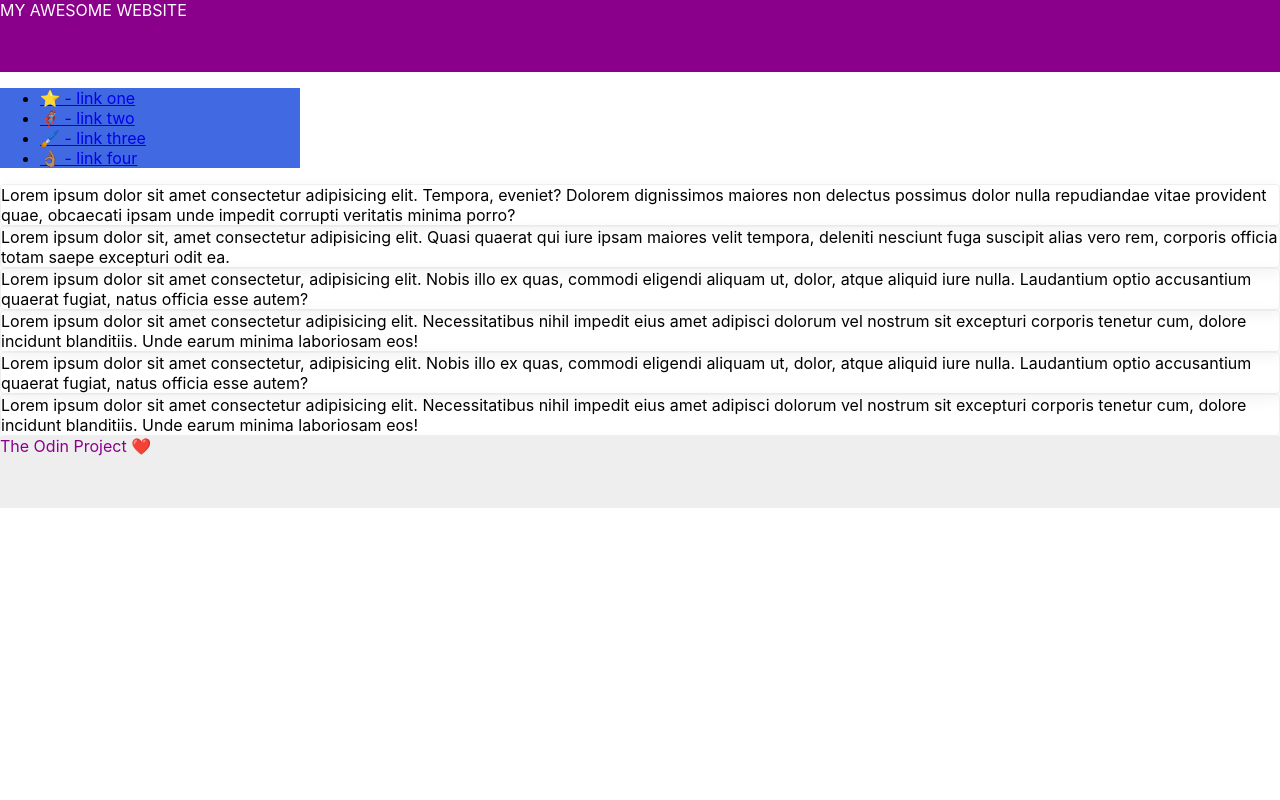
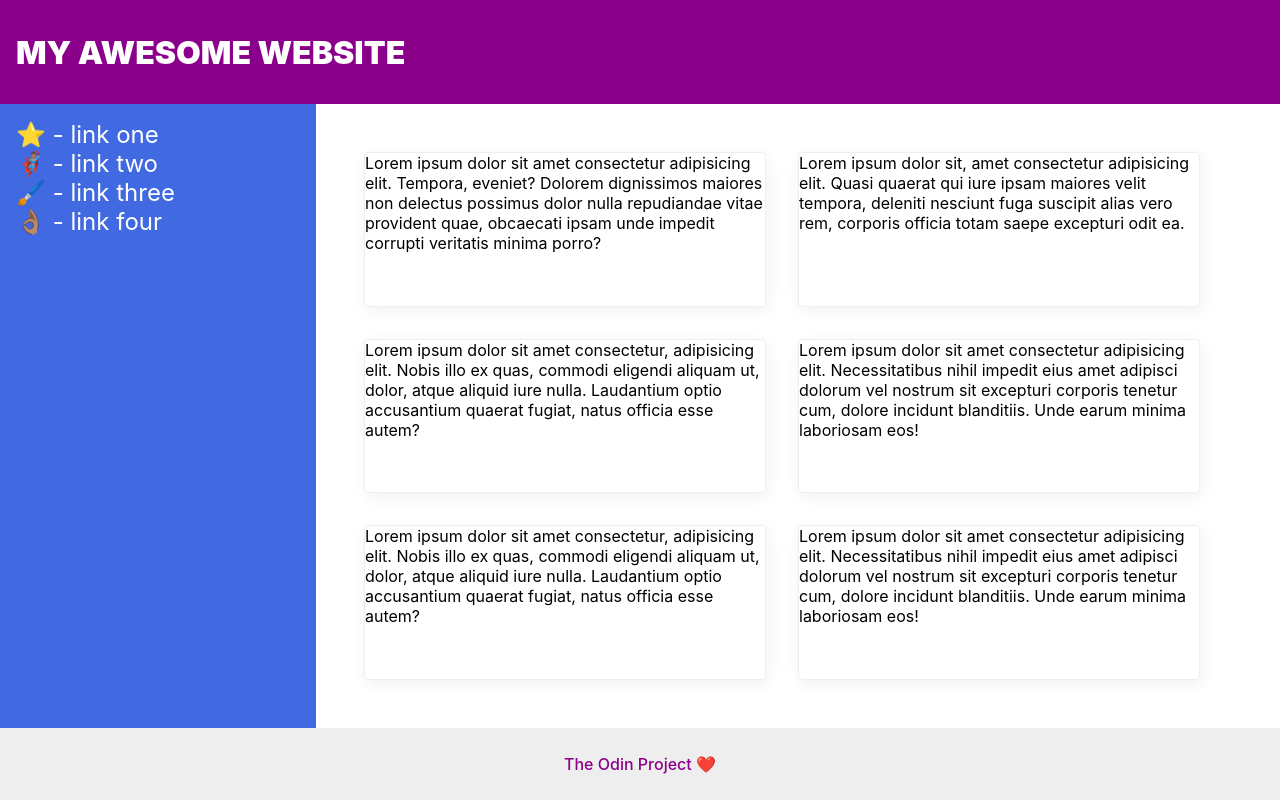
Before and after one commit to EricNgor/Odin, a plain HTML site: page css-exercises-main/flex/07-flex-layout-2/index.html in a window 1280 px wide. Drawn offline with Linux system fonts and the light colour scheme.

Commit message:
css flex

```diff
--- a/css-exercises-main/flex/01-flex-center/style.css
+++ b/css-exercises-main/flex/01-flex-center/style.css
@@ -3,6 +3,9 @@
   border: 4px solid midnightblue;
   width: 400px;
   height: 300px;
+  display: flex;
+  justify-content: center;
+  align-items: center;
 }
 
 .box {
@@ -12,4 +15,5 @@
   border: 6px solid maroon;
   width: 80px;
   height: 80px;
+
 }
--- a/css-exercises-main/flex/02-flex-header/style.css
+++ b/css-exercises-main/flex/02-flex-header/style.css
@@ -1,6 +1,10 @@
 .header  {
   font-family: monospace;
   background: papayawhip;
+  display: flex;
+  align-items: center;
+  justify-content: space-between;
+  padding: 20px;
 }
 
 .logo {
@@ -14,6 +18,9 @@
 ul {
   /* this removes the dots on the list items*/
   list-style-type: none;
+  display: flex;
+  padding-left: 0px;
+  gap: 10px;
 }
 
 a {
--- a/css-exercises-main/flex/03-flex-header-2/style.css
+++ b/css-exercises-main/flex/03-flex-header-2/style.css
@@ -1,6 +1,8 @@
 /* this is some magical font-importing.
 you'll learn about it later. */
 @import url('https://fonts.googleapis.com/css2?family=Besley:ital,wght@0,400;1,900&display=swap');
+
+/* Encountered strange error that caused page to flicker when using inspect elemennt in browser, even when substituting code with solution */
 
 body {
   margin: 0;
@@ -46,3 +48,29 @@ a {
 ul {
   list-style-type: none;
 }
+
+li {
+  list-style: none;
+}
+
+/* SOLUTION */
+
+.header {
+  display: flex;
+  justify-content: space-between;
+  align-items: center;
+  padding: 8px;
+}
+
+ul {
+  display: flex;
+  margin: 0;
+  padding: 0;
+  gap: 16px;
+}
+
+.left, .right {
+  display: flex;
+  align-items: center;
+  gap: 16px;
+}
--- a/css-exercises-main/flex/05-flex-modal/style.css
+++ b/css-exercises-main/flex/05-flex-modal/style.css
@@ -20,6 +20,9 @@ body {
   width: 480px;
   border-radius: 10px;
   box-shadow: 2px 4px 16px rgba(0,0,0,.2);
+  padding: 15px;
+  display: flex;
+  gap: 10px;
 }
 
 .icon {
@@ -33,6 +36,23 @@ body {
   display: flex;
   align-items: center;
   justify-content: center;
+  flex-shrink: 0;
+}
+
+.content {
+  display: flex;
+  flex-direction: column;
+  gap: 10px;
+}
+
+.modal-header {
+  display: flex;
+  justify-content: space-between;
+}
+
+.header {
+  font-weight: bold;
+  font-size: 1.1em;
 }
 
 .close-button {
--- a/css-exercises-main/flex/06-flex-layout/style.css
+++ b/css-exercises-main/flex/06-flex-layout/style.css
@@ -5,10 +5,27 @@ body {
   margin: 0;
   overflow: hidden;
   font-family: Roboto, sans-serif;
+  display: flex;
+  flex-direction: column;
+  justify-content: space-between;
+}
+
+.content {
+  align-self: center;
+  display: flex;
+  flex-direction: column;
+  align-items: center;
+  gap: 10px;
 }
 
 img {
   width: 600px;
+}
+
+.buttons {
+  display: flex;
+  justify-content: center;
+  gap: 5px;
 }
 
 button {
@@ -16,6 +33,7 @@ button {
   border: none;
   border-radius: 8px;
   background: #eee;
+  padding: 10px;
 }
 
 input {
@@ -24,4 +42,26 @@ input {
   padding: 8px 24px;
   width: 400px;
   margin-bottom: 16px;
+  justify-self: center;
 }
+
+a:link {
+  text-decoration: none;
+  color: gray;
+  font-weight: bold;
+}
+
+.header, .footer {
+  display: flex;
+  justify-content: space-between;
+  padding: 15px;
+  background: #eeeeee;
+}
+
+.left-links, .right-links {
+  display: flex;
+  list-style: none;
+  padding: 0;
+  margin: 0;
+  gap: 15px;
+}
--- a/css-exercises-main/flex/07-flex-layout-2/index.html
+++ b/css-exercises-main/flex/07-flex-layout-2/index.html
@@ -12,6 +12,7 @@
     MY AWESOME WEBSITE
   </div>
 
+  <div class="content">
     <div class="sidebar">
       <ul>
         <li><a href="google.com">⭐ - link one</a></li>
@@ -21,12 +22,15 @@
       </ul>
     </div>
 
+    <div class="cards">
       <div class="card">Lorem ipsum dolor sit amet consectetur adipisicing elit. Tempora, eveniet? Dolorem dignissimos maiores non delectus possimus dolor nulla repudiandae vitae provident quae, obcaecati ipsam unde impedit corrupti veritatis minima porro?</div>
       <div class="card">Lorem ipsum dolor sit, amet consectetur adipisicing elit. Quasi quaerat qui iure ipsam maiores velit tempora, deleniti nesciunt fuga suscipit alias vero rem, corporis officia totam saepe excepturi odit ea.</div>
       <div class="card">Lorem ipsum dolor sit amet consectetur, adipisicing elit. Nobis illo ex quas, commodi eligendi aliquam ut, dolor, atque aliquid iure nulla. Laudantium optio accusantium quaerat fugiat, natus officia esse autem?</div>
       <div class="card">Lorem ipsum dolor sit amet consectetur adipisicing elit. Necessitatibus nihil impedit eius amet adipisci dolorum vel nostrum sit excepturi corporis tenetur cum, dolore incidunt blanditiis. Unde earum minima laboriosam eos!</div>
       <div class="card">Lorem ipsum dolor sit amet consectetur, adipisicing elit. Nobis illo ex quas, commodi eligendi aliquam ut, dolor, atque aliquid iure nulla. Laudantium optio accusantium quaerat fugiat, natus officia esse autem?</div>
       <div class="card">Lorem ipsum dolor sit amet consectetur adipisicing elit. Necessitatibus nihil impedit eius amet adipisci dolorum vel nostrum sit excepturi corporis tenetur cum, dolore incidunt blanditiis. Unde earum minima laboriosam eos!</div>
+    </div>
+  </div>
 
   <div class="footer">
     The Odin Project ❤️
--- a/css-exercises-main/flex/07-flex-layout-2/style.css
+++ b/css-exercises-main/flex/07-flex-layout-2/style.css
@@ -2,27 +2,65 @@ body {
   font-family: -apple-system, BlinkMacSystemFont, 'Segoe UI', Roboto, Oxygen, Ubuntu, Cantarell, 'Open Sans', 'Helvetica Neue', sans-serif;
   margin: 0;
   min-height: 100vh;
+  display: flex;
+  flex-direction: column;
 }
 
 .header {
   height: 72px;
   background: darkmagenta;
   color: white;
+  padding: 16px;
+  font-weight: 900;
+  font-size: 32px;
+  display: flex;
+  align-items: center;
 }
 
 .footer {
   height: 72px;
   background: #eee;
   color: darkmagenta;
+  display: flex;
+  justify-content: center;
+  align-items: center;
+  font-size: 16px;
+  font-weight: 500;
+}
+
+.sidebar a {
+  text-decoration: none;
+  color: white;
+  font-size: 24px;
 }
 
 .sidebar {
   width: 300px;
   background: royalblue;
+  padding-left: 16px;
+  flex-shrink: 0;
+}
+
+.sidebar ul {
+  list-style: none;
+  padding: 0;
+}
+
+.content {
+  display: flex;
+  flex: 1 1;
+}
+
+.cards {
+  padding: 32px;
+  display: flex;
+  flex-wrap: wrap;
 }
 
 .card {
   border: 1px solid #eee;
   box-shadow: 2px 4px 16px rgba(0,0,0,.06);
   border-radius: 4px;
+  width: 400px;
+  margin: 16px;
 }
```
Also changed, not shown: css-exercises-main/flex/03-flex-header-2/index.html (+5 -1 lines), css-exercises-main/flex/04-flex-information/index.html (+10 -0 lines), css-exercises-main/flex/04-flex-information/style.css (+21 -0 lines), css-exercises-main/flex/05-flex-modal/index.html (+11 -5 lines), 1 other file. Lines whose indentation alone changed are shown as unchanged.
